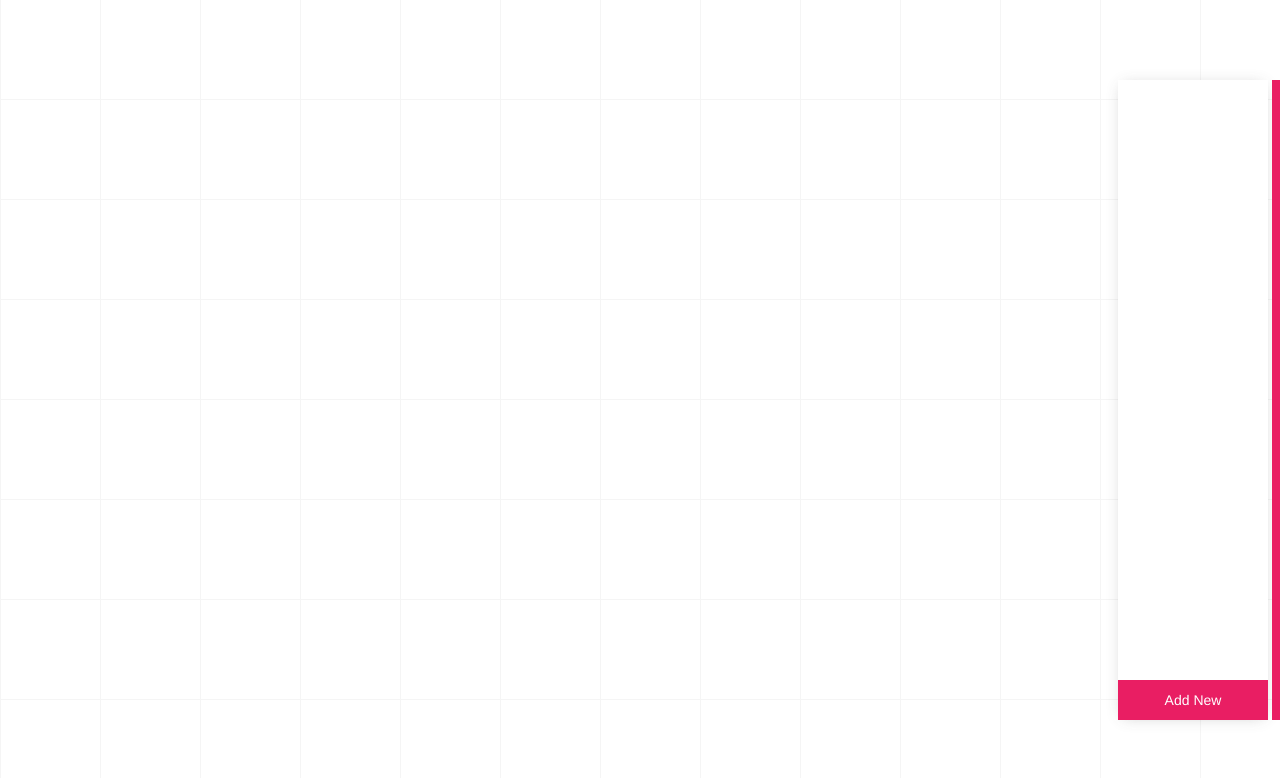
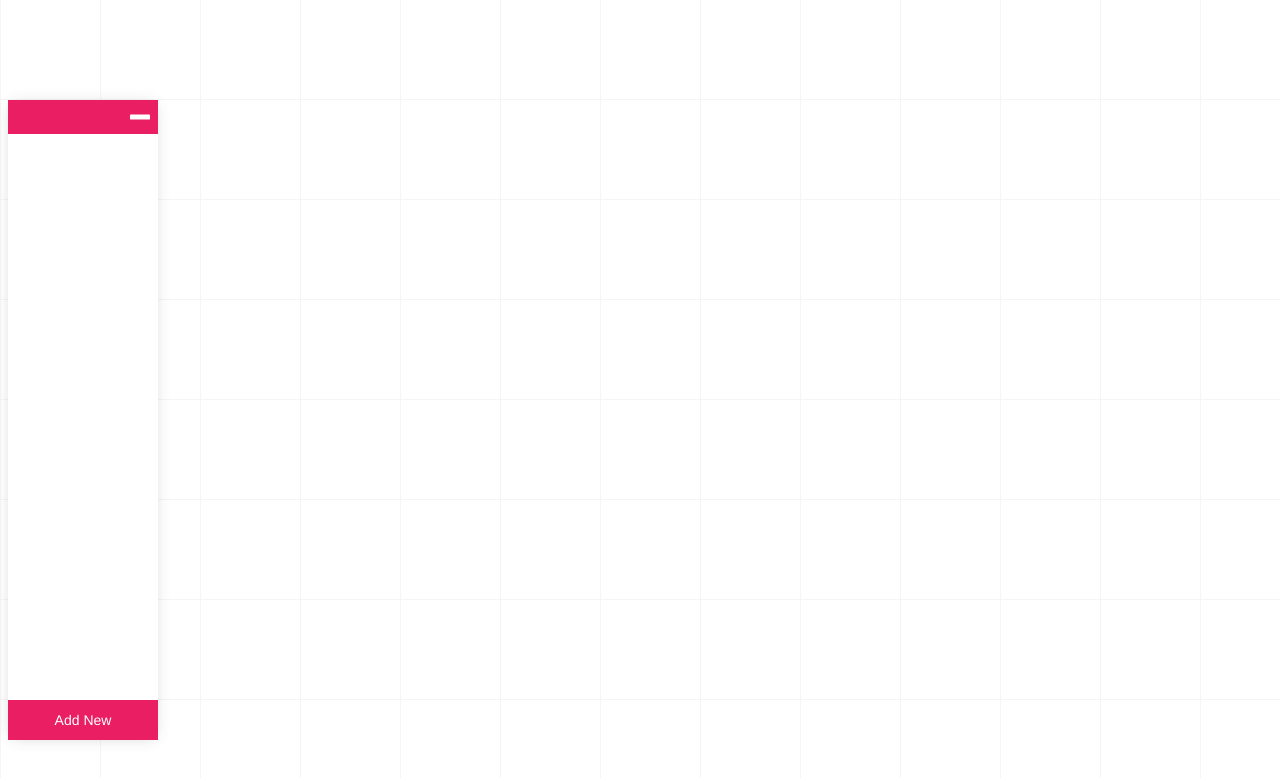
Before and after one commit to miksin/interactive-photo-frames, a Vue app: page / in a window 1280 px wide. Shown: the top 778 px of the page. Built offline with nearby package versions, Linux system fonts and the light colour scheme.

Commit message:
FrameControl: fold & hidden & drag

```diff
--- a/src/components/FrameControl.vue
+++ b/src/components/FrameControl.vue
@@ -1,6 +1,32 @@
 <template>
-  <div class="modal" :class="{ hidden: hidden }">
-    <div class="frame-list">
+  <div
+    class="modal"
+    :class="{
+      hidden: hidden && fold,
+      fold: fold
+    }"
+    :style="{
+      transform: `translate(${pos.x}px, ${pos.y}px)`
+    }"
+  >
+    <div
+      class="appbar"
+      :class="{
+        hidden: hidden && fold,
+        dragging: draggingModal
+      }"
+      @mouseover="handleFocusModal"
+      @mouseleave="handleBlurModal"
+    >
+      <div
+        class="modal-draggable"
+        @mousedown.stop="handleDragModal"
+      />
+      <div class="icon-btn" @click.stop="fold = !fold">
+        <img src="fold-icon.svg" alt="fold">
+      </div>
+    </div>
+    <div class="frame-list" v-show="!fold">
       <div
         v-for="frame in frames"
         :key="frame.id"
@@ -12,7 +38,7 @@
       >
         <div @click.stop="toggleDisplayFrame(frame)">
           <img
-            src="icon-eye.svg"
+            src="eye-icon.svg"
             alt="display"
             :class="{ show: frame.display }"
           >
@@ -31,6 +57,7 @@
     <label
       for="upload-img-input"
       class="btn"
+      v-show="!fold"
     >
       Add New
     </label>
@@ -38,12 +65,18 @@
 </template>
 
 <script lang="ts">
-import { Component, Prop, Vue } from 'vue-property-decorator'
+import { Component, Prop, Vue, PropSync, Watch } from 'vue-property-decorator'
 import FrameModel from '../models/Frame'
+import { IPosition } from '../utils/interfaces'
 
 @Component
 export default class FrameControl extends Vue {
-  @Prop({ default: false }) readonly hidden: boolean
+  pos: IPosition = { x: 8, y: 100 }
+  fold: boolean = false
+  hidden: boolean = false
+  draggingModalF: boolean = false
+  draggingOffset: IPosition = { x: 0, y: 0 }
+  blurTimer: any = null
 
   get frames () {
     return this.$store.state.frames
@@ -51,6 +84,62 @@ export default class FrameControl extends Vue {
 
   get focusFrame () {
     return this.$store.state.focusFrame
+  }
+
+  get mousePos (): IPosition {
+    return this.$store.state.mouseWrapper.pos
+  }
+
+  get mouseActive (): boolean {
+    return this.$store.state.mouseWrapper.active
+  }
+
+  set mouseActive (val: boolean) {
+    this.$store.commit('setMouseWrapper', { active: val })
+  }
+
+  get draggingModal () {
+    return this.draggingModalF && this.mouseActive
+  }
+
+  set draggingModal (val: boolean) {
+    this.draggingModalF = val
+    this.mouseActive = val
+  }
+
+  handleDragModal (e: MouseEvent) {
+    this.draggingModal = true
+    this.draggingOffset = {
+      x: e.clientX - this.pos.x,
+      y: e.clientY - this.pos.y
+    }
+  }
+
+  @Watch('mousePos')
+  handleDraggingModal (mousePos: IPosition) {
+    if (this.draggingModal) {
+      this.pos.x = mousePos.x - this.draggingOffset.x
+      this.pos.y = mousePos.y - this.draggingOffset.y
+    }
+  }
+
+  @Watch('mouseActive')
+  handleMouseActive (val: boolean) {
+    if (val === false) {
+      this.draggingModalF = val
+      console.log(this.draggingModalF)
+    }
+  }
+
+  handleFocusModal () {
+    this.hidden = false
+    clearTimeout(this.blurTimer)
+  }
+
+  handleBlurModal () {
+    this.blurTimer = setTimeout(() => {
+      this.hidden = true
+    }, 1000)
   }
 
   handleAddFrame () {
@@ -120,19 +209,57 @@ export default class FrameControl extends Vue {
 
   background-color: $white;
   box-shadow: 0px 1px 15px -5px rgba($color: $grey, $alpha: 0.3);
+  overflow: hidden;
   position: fixed;
-  right: 12px;
-  top: 50%;
+  left: 0;
+  top: 0;
   width: 150px;
   height: 80vh;
-  transform: translateY(-50%);
   @include transition(
-    $property: transform,
+    $property: height,
     $duration: 0.2s
   );
 
   &.hidden {
-    transform: translate(calc(100% + 8px), -50%);
+    box-shadow: none;
+  }
+
+  &.fold {
+    height: $appbar-height;
+  }
+}
+
+.appbar {
+  width: 100%;
+  height: $appbar-height;
+  background-color: $danger;
+  padding: 4px 8px;
+  @include flex();
+  @include flex-align();
+
+  opacity: 1;
+  @include transition(opacity, 0.2s);
+  &.hidden {
+    opacity: 0.1;
+  }
+
+  .modal-draggable {
+    height: 100%;
+    flex-grow: 1;
+    cursor: grab;
+    &.dragging {
+      cursor: grabbing;
+    }
+  }
+
+  .icon-btn {
+    @include flex();
+    @include flex-align();
+    cursor: pointer;
+  }
+
+  img {
+    width: $appbar-height * 0.6;
   }
 }
 
@@ -149,7 +276,6 @@ export default class FrameControl extends Vue {
   padding: 4px 0;
   box-shadow: 0px 0px 3px -1px rgba($color: $grey, $alpha: 0.3);
   cursor: pointer;
-  overflow-x: hidden;
 
   div {
     margin: auto 4px;
--- a/src/components/MenuList.vue
+++ b/src/components/MenuList.vue
@@ -1,13 +1,21 @@
 <template>
-  <div class="wrapper" @click.stop="handleCloseMenu">
+  <div
+    class="wrapper"
+    @click.stop="handleCloseMenu"
+    ref="wrapper"
+  >
     <div
       class="menu-list"
-      :style="{ transform: `translate(${pos.x - 150}px, ${pos.y}px)` }"
+      :style="{
+        width: `${width}px`,
+        transform: `translate(${nicelyPos.x}px, ${nicelyPos.y}px)`
+      }"
     >
       <div
         v-for="item in items"
         :key="item.key"
         class="menu-item"
+        :style="{ height: `${itemHeight}px` }"
         @click.stop="handleExecuteMenu"
       >
         {{ item.name }}
@@ -24,6 +32,31 @@ import { IMenuItem, IPosition } from '../utils/interfaces'
 export default class MenuList extends Vue {
   @Prop() items: IMenuItem[]
   @Prop() pos: IPosition
+
+  wrapper: HTMLDivElement | null = null
+  width: number = 150;
+  itemHeight: number = 34;
+
+  mounted () {
+    this.wrapper = this.$refs.wrapper as HTMLDivElement
+  }
+
+  get nicelyPos () {
+    const pos: IPosition = {
+      ...this.pos
+    }
+    if (this.wrapper) {
+      if (pos.x + this.width > this.wrapper.clientWidth) {
+        pos.x -= this.width
+      }
+
+      const height = this.itemHeight * this.items.length
+      if (pos.y + height > this.wrapper.clientHeight) {
+        pos.y -= height
+      }
+    }
+    return pos
+  }
 
   handleCloseMenu () {
     this.$store.commit('changeMenuTarget', { target: null })
@@ -53,7 +86,6 @@ export default class MenuList extends Vue {
   background-color: $white;
   overflow: hidden;
   box-shadow: 0px 0px 5px 1px rgba($color: $grey, $alpha: 0.3);
-  width: 150px;
 
   .menu-item {
     cursor: pointer;
--- /dev/null
+++ b/src/components/MouseWrapper.vue
@@ -0,0 +1,53 @@
+<template>
+  <div
+    v-show="active"
+    class="mouse-wrapper"
+    @mousemove="handleMouseMove"
+    @mouseup="handleMouseUp"
+  />
+</template>
+
+<script lang="ts">
+import { Component, Vue } from 'vue-property-decorator'
+import { IPosition } from '../utils/interfaces'
+
+@Component
+export default class MouseWrapper extends Vue {
+  get active (): boolean {
+    return this.$store.state.mouseWrapper.active
+  }
+
+  set active (val: boolean) {
+    this.$store.commit('setMouseWrapper', { active: val })
+  }
+
+  get pos (): IPosition {
+    return this.$store.state.mouseWrapper.pos
+  }
+
+  set pos (val: IPosition) {
+    this.$store.commit('setMouseWrapper', { pos: val })
+  }
+
+  handleMouseMove (e: MouseEvent) {
+    this.pos = {
+      x: e.clientX,
+      y: e.clientY
+    }
+  }
+
+  handleMouseUp () {
+    this.active = false
+  }
+}
+</script>
+
+<style lang="scss" scoped>
+.mouse-wrapper {
+  position: fixed;
+  left: 0;
+  top: 0;
+  width: 100vw;
+  height: 100vh;
+}
+</style>
--- a/src/store/index.ts
+++ b/src/store/index.ts
@@ -3,14 +3,15 @@ import Vuex from 'vuex'
 import Uuid from 'uuid/v4'
 import FrameModel from '../models/Frame'
 import { menuItems } from '../utils/constants'
-import { IFrameInput, ISize, IMenuInfo, IPosition } from '../utils/interfaces'
+import { IFrameInput, ISize, IMenuInfo, IMouseWrapper, IPosition } from '../utils/interfaces'
 
 Vue.use(Vuex)
 
 interface IState {
   frames: FrameModel[],
   focusFrame: FrameModel | null,
-  menu: IMenuInfo
+  menu: IMenuInfo,
+  mouseWrapper: IMouseWrapper
 }
 
 export default new Vuex.Store({
@@ -20,6 +21,13 @@ export default new Vuex.Store({
     menu: {
       target: null,
       items: menuItems,
+      pos: {
+        x: 0,
+        y: 0
+      }
+    },
+    mouseWrapper: {
+      active: false,
       pos: {
         x: 0,
         y: 0
@@ -59,6 +67,9 @@ export default new Vuex.Store({
     },
     changeMenuTarget (state: IState, { target }: { target: FrameModel | null }) {
       state.menu.target = target
+    },
+    setMouseWrapper (state: IState, val: { active?: boolean, pos?: IPosition }) {
+      Object.assign(state.mouseWrapper, val)
     }
   },
   actions: {
--- a/src/styles/_common.scss
+++ b/src/styles/_common.scss
@@ -9,6 +9,7 @@ body {
 
 ::-webkit-scrollbar {
   width: $scrollbar-width;
+  height: $scrollbar-width;
 }
 
 ::-webkit-scrollbar-track {
--- a/src/styles/_variables.scss
+++ b/src/styles/_variables.scss
@@ -8,5 +8,6 @@ $success: #4caf50;
 
 $mobile: 768px;
 
+$appbar-height: 34px;
 $footer-height: 64px;
 $scrollbar-width: 5px;
--- a/src/utils/interfaces.ts
+++ b/src/utils/interfaces.ts
@@ -28,3 +28,8 @@ export interface IMenuInfo {
   items: IMenuItem[],
   pos: IPosition
 }
+
+export interface IMouseWrapper {
+  active: boolean,
+  pos: IPosition
+}
--- a/src/views/Home.vue
+++ b/src/views/Home.vue
@@ -1,19 +1,13 @@
 <template>
   <div class="home">
     <Playground />
-    <FrameControl
-      :hidden="isFcHidden"
-    />
-    <button
-      class="toggle-btn"
-      @click="handleToggleFc"
-    >
-    </button>
+    <FrameControl />
     <MenuList
       v-if="menu.target !== null"
       :pos="menu.pos"
       :items="menu.items"
     />
+    <MouseWrapper />
   </div>
 </template>
 
@@ -23,24 +17,21 @@ import { mapState } from 'vuex'
 import Playground from '../components/Playground.vue'
 import FrameControl from '../components/FrameControl.vue'
 import MenuList from '../components/MenuList.vue'
+import MouseWrapper from '../components/MouseWrapper.vue'
 import FrameModel from '../models/Frame'
+import { IPosition } from '../utils/interfaces'
 
 @Component({
   components: {
     Playground,
     FrameControl,
-    MenuList
+    MenuList,
+    MouseWrapper
   }
 })
 export default class Home extends Vue {
-  isFcHidden: boolean = false
-
   get menu () {
     return this.$store.state.menu
-  }
-
-  handleToggleFc () {
-    this.isFcHidden = !this.isFcHidden
   }
 }
 </script>
@@ -53,22 +44,4 @@ export default class Home extends Vue {
   height: 100vh;
   overflow: hidden;
 }
-
-.toggle-btn {
-  cursor: pointer;
-  padding: 0;
-  position: absolute;
-  background-color: $danger;
-  border-style: none;
-  outline: none;
-  right: 0px;
-  top: 50%;
-  transform: translateY(-50%);
-  width: 8px;
-  height: 80vh;
-
-  &:hover {
-    width: 24px;
-  }
-}
 </style>
```
Also changed, not shown: public/eye-icon.svg (renamed from public/icon-eye.svg), public/fold-icon.svg (added).
